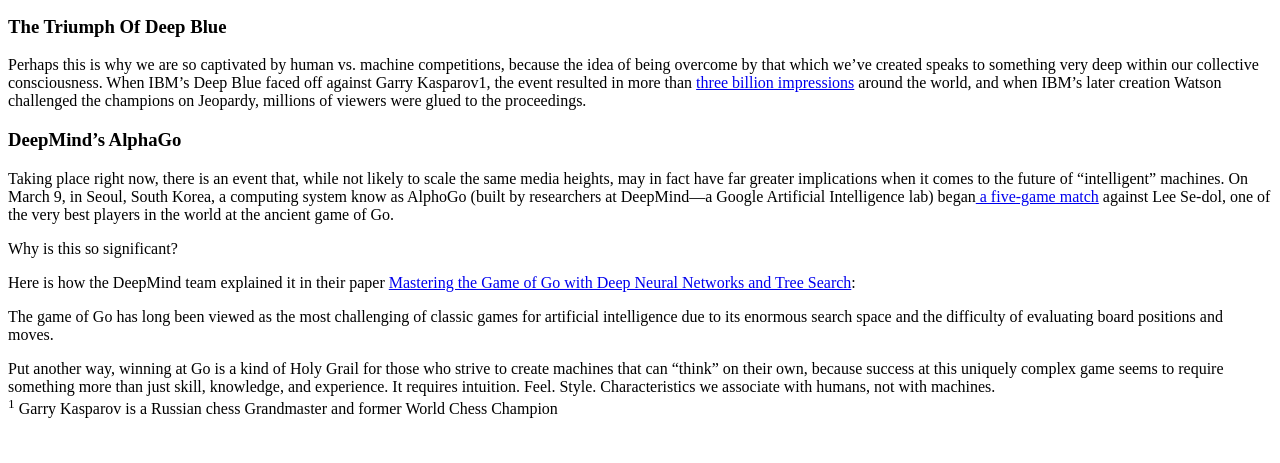
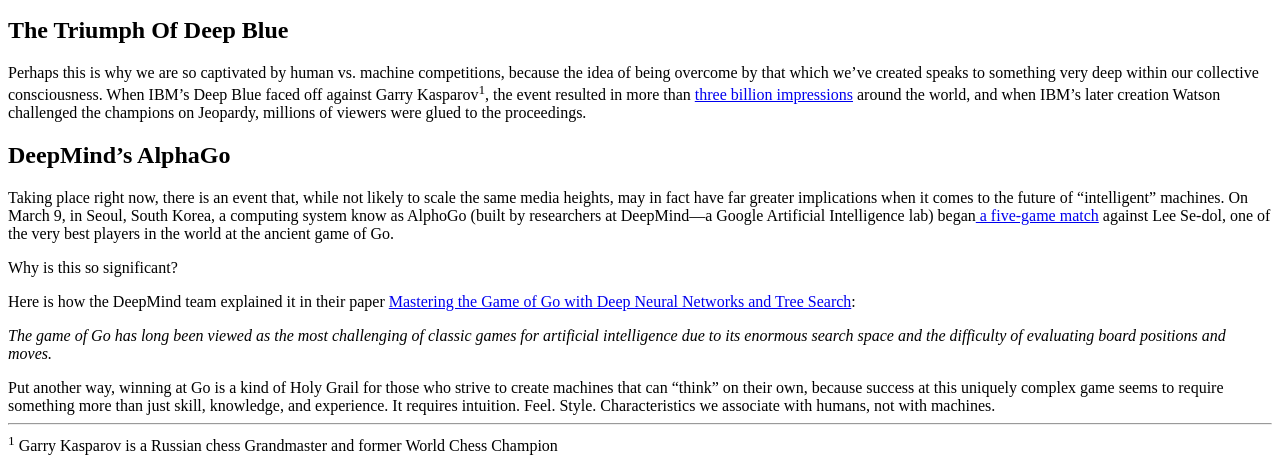
Before and after one commit to lisamgoicochea/udacity-two, a plain HTML site: page index.html in a window 1280 px wide. Shown: the part 577-1040 px from the top of the page. Before the commit the page ends 1003 px from the top, so only its background shows below. Drawn offline with Linux system fonts and the light colour scheme.

Commit message:
minor adjustments

```diff
--- a/index.html
+++ b/index.html
@@ -19,20 +19,21 @@
 
   <p>For as long as humans have built things, we’ve wrestled with the implications of what we’ve built. In many cases, these philosophical and ethical wrestlings have made for great drama—think Frankenstein, or 2001: A Space Odyssey. Often, the hypothetical scenarios we envision come remarkably close to true, and the discoveries we’ve made in the fields of Artificial Intelligence and Machine Learning make clear that a “computer with a mind of its own” is <s>going to take over the world</s> not such a fantastic thing to imagine any longer.</p>
 
-  <h3>The Triumph Of Deep Blue</h3>
+  <h2>The Triumph Of Deep Blue</h2>
 
-  Perhaps this is why we are so captivated by human vs. machine competitions, because the idea of being overcome by that which we’ve created speaks to something very deep within our collective consciousness. When IBM’s Deep Blue faced off against Garry Kasparov1, the event resulted in more than <a href="http://www-03.ibm.com/ibm/history/ibm100/us/en/icons/deepblue/)">three billion impressions</a> around the world, and when IBM’s later creation Watson challenged the champions on Jeopardy, millions of viewers were glued to the proceedings.
+  Perhaps this is why we are so captivated by human vs. machine competitions, because the idea of being overcome by that which we’ve created speaks to something very deep within our collective consciousness. When IBM’s Deep Blue faced off against Garry Kasparov<sup>1</sup>, the event resulted in more than <a href="http://www-03.ibm.com/ibm/history/ibm100/us/en/icons/deepblue/">three billion impressions</a> around the world, and when IBM’s later creation Watson challenged the champions on Jeopardy, millions of viewers were glued to the proceedings.
 
-  <h3>DeepMind’s AlphaGo</h3>
+  <h2>DeepMind’s AlphaGo</h2>
 
   <p>Taking place right now, there is an event that, while not likely to scale the same media heights, may in fact have far greater implications when it comes to the future of “intelligent” machines. On March 9, in Seoul, South Korea, a computing system know as AlphoGo (built by researchers at DeepMind—a Google Artificial Intelligence lab) began<a href="http://venturebeat.com/2016/02/04/youtube-will-livestream-googles-ai-playing-go-superstar-lee-sedol-in-march/"> a five-game match</a> against Lee Se-dol, one of the very best players in the world at the ancient game of Go.</p>
   <p>Why is this so significant?</p>
   <p>Here is how the DeepMind team explained it in their paper <a href="http://airesearch.com/wp-content/uploads/2016/01/deepmind-mastering-go.pdf">Mastering the Game of Go with Deep Neural Networks and Tree Search</a>:
-  <p>The game of Go has long been viewed as the most challenging of classic games for artificial intelligence due to its enormous search space and the difficulty of evaluating board positions and moves.</p>
+  <p><em>The game of Go has long been viewed as the most challenging of classic games for artificial intelligence due to its enormous search space and the difficulty of evaluating board positions and moves.</em></p>
   Put another way, winning at Go is a kind of Holy Grail for those who strive to create machines that can “think” on their own, because success at this uniquely complex game seems to require something more than just skill, knowledge, and experience. It requires intuition. Feel. Style. Characteristics we associate with humans, not with machines.
 
-<footer>
-  <sup>1</sup> Garry Kasparov is a Russian chess Grandmaster and former World Chess Champion
+<hr>
+    <footer>
+     <sup>1</sup> Garry Kasparov is a Russian chess Grandmaster and former World Chess Champion
   </footer>
 </body>
 </html>
```
Also changed, not shown: reflections.txt.
